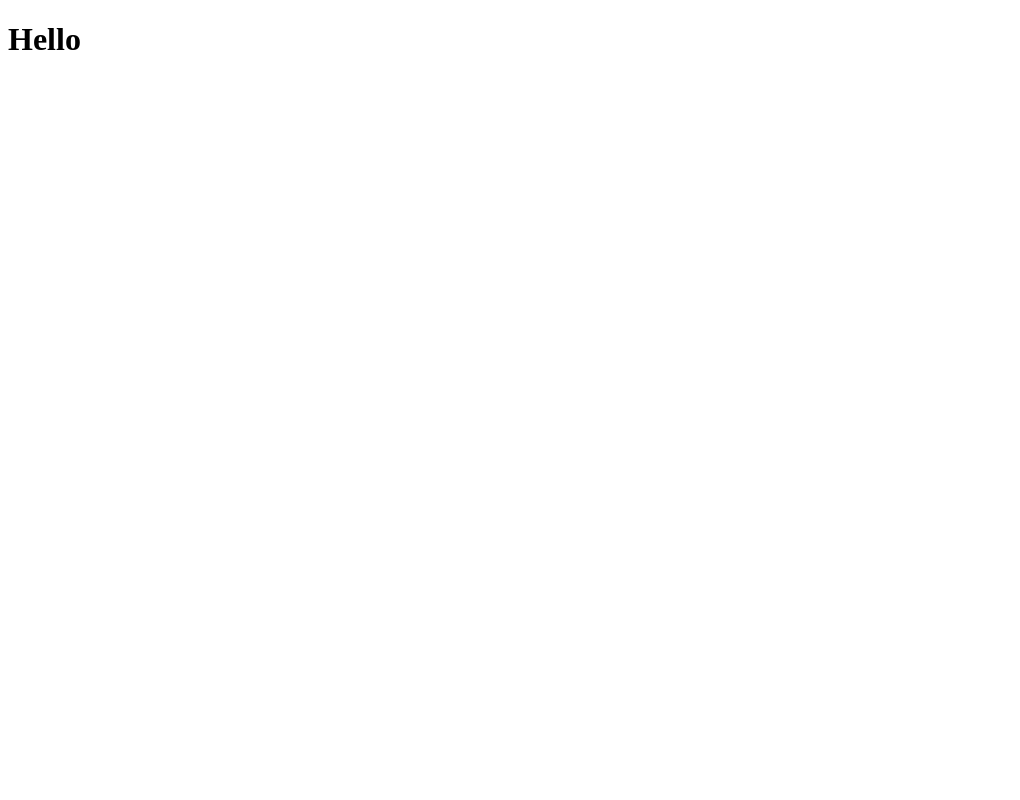
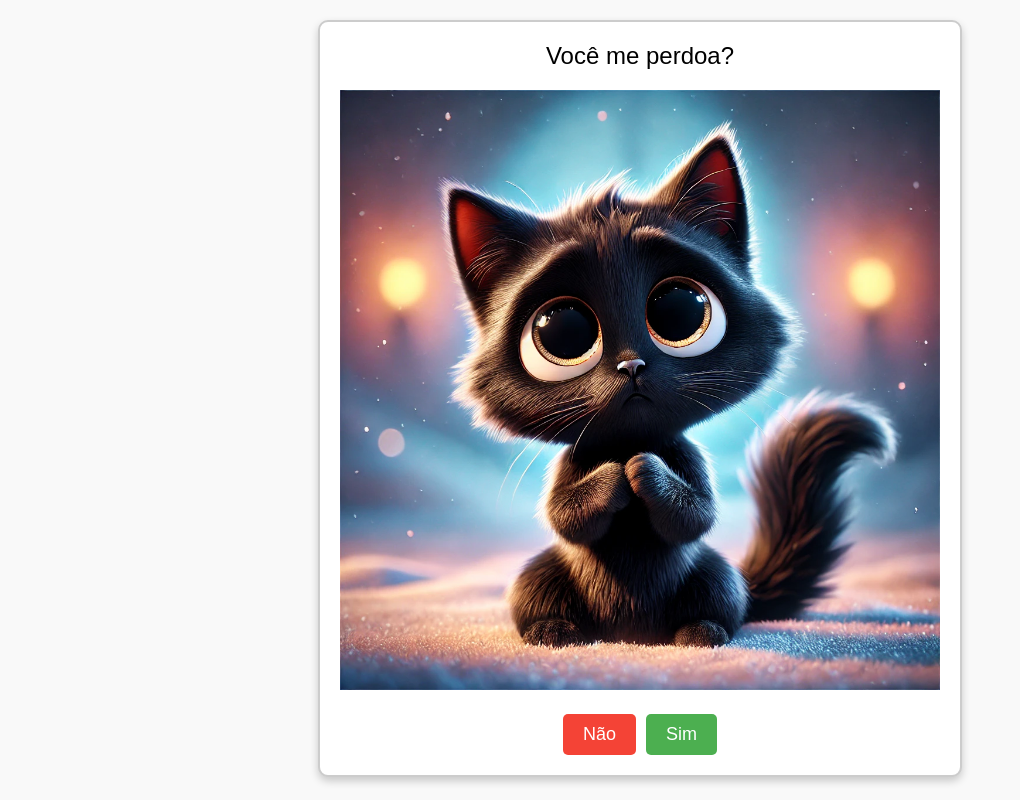
Before and after one commit to brenok12S/brenok12S.github.io, a plain HTML site: page index.html in a window 1280 px wide. Shown: the whole page, without its empty margins (0-1020 px from the left). Drawn offline with Linux system fonts and the light colour scheme.

Commit message:
Second commit

```diff
--- a/index.html
+++ b/index.html
@@ -3,9 +3,109 @@
 <head>
     <meta charset="UTF-8">
     <meta name="viewport" content="width=device-width, initial-scale=1.0">
-    <title>Document</title>
+    <title>Desculpa Amorzinho</title>
+    <style>
+        body {
+            font-family: Arial, sans-serif;
+            text-align: center;
+            margin: 0;
+            padding: 20px;
+            background-color: #f9f9f9;
+        }
+        .container {
+            max-width: 600px;
+            margin: 0 auto;
+            padding: 20px;
+            border: 2px solid #ccc;
+            border-radius: 10px;
+            background: white;
+            box-shadow: 0 4px 8px rgba(0, 0, 0, 0.2);
+        }
+        #question {
+            font-size: 24px;
+            margin-bottom: 20px;
+        }
+        #image {
+            max-width: 100%;
+            height: auto;
+            margin-bottom: 20px;
+        }
+        .buttons {
+            display: flex;
+            justify-content: center;
+            gap: 10px;
+        }
+        .button {
+            padding: 10px 20px;
+            font-size: 18px;
+            border: none;
+            border-radius: 5px;
+            cursor: pointer;
+            transition: transform 0.2s;
+        }
+        .button:active {
+            transform: scale(0.95);
+        }
+        #yes {
+            background-color: #4caf50;
+            color: white;
+        }
+        #no {
+            background-color: #f44336;
+            color: white;
+        }
+    </style>
 </head>
 <body>
-    <h1>Hello</h1>
+    <div class="container">
+        <div id="question">Você me perdoa?</div>
+        <img id="image" src="question1.png" alt="Imagem relacionada">
+        <div class="buttons">
+            <button id="no" class="button">Não</button>
+            <button id="yes" class="button">Sim</button>
+        </div>
+    </div>
+
+    <script>
+        const questions = [
+            { question: "Você está brava?", image: "question1.png" },
+            { question: "Pode perdoar esse pretinho?", image: "question2.png" },
+        ];
+
+        let current = 0;
+
+        const questionElement = document.getElementById("question");
+        const imageElement = document.getElementById("image");
+        const yesButton = document.getElementById("yes");
+        const noButton = document.getElementById("no");
+
+        // Salva o tamanho original do botão "Sim"
+        const originalYesSize = {
+            width: yesButton.offsetWidth,
+            height: yesButton.offsetHeight
+        };
+
+        noButton.addEventListener("click", () => {
+            yesButton.style.width = (yesButton.offsetWidth + 10) + "px";
+            yesButton.style.height = (yesButton.offsetHeight + 10) + "px";
+        });
+
+        yesButton.addEventListener("click", () => {
+            if (current === questions.length - 1) {
+                questionElement.textContent = "Te amo!";
+                imageElement.src = "question3.png";
+                yesButton.style.display = "none";
+                noButton.style.display = "none";
+            } else {
+                current++;
+                questionElement.textContent = questions[current].question;
+                imageElement.src = questions[current].image;
+
+                // Restaura o tamanho original do botão "Sim"
+                yesButton.style.width = originalYesSize.width + "px";
+                yesButton.style.height = originalYesSize.height + "px";
+            }
+        });
+    </script>
 </body>
 </html>
```
Also changed, not shown: question1.png (added), question2.png (added), question3.png (added).
